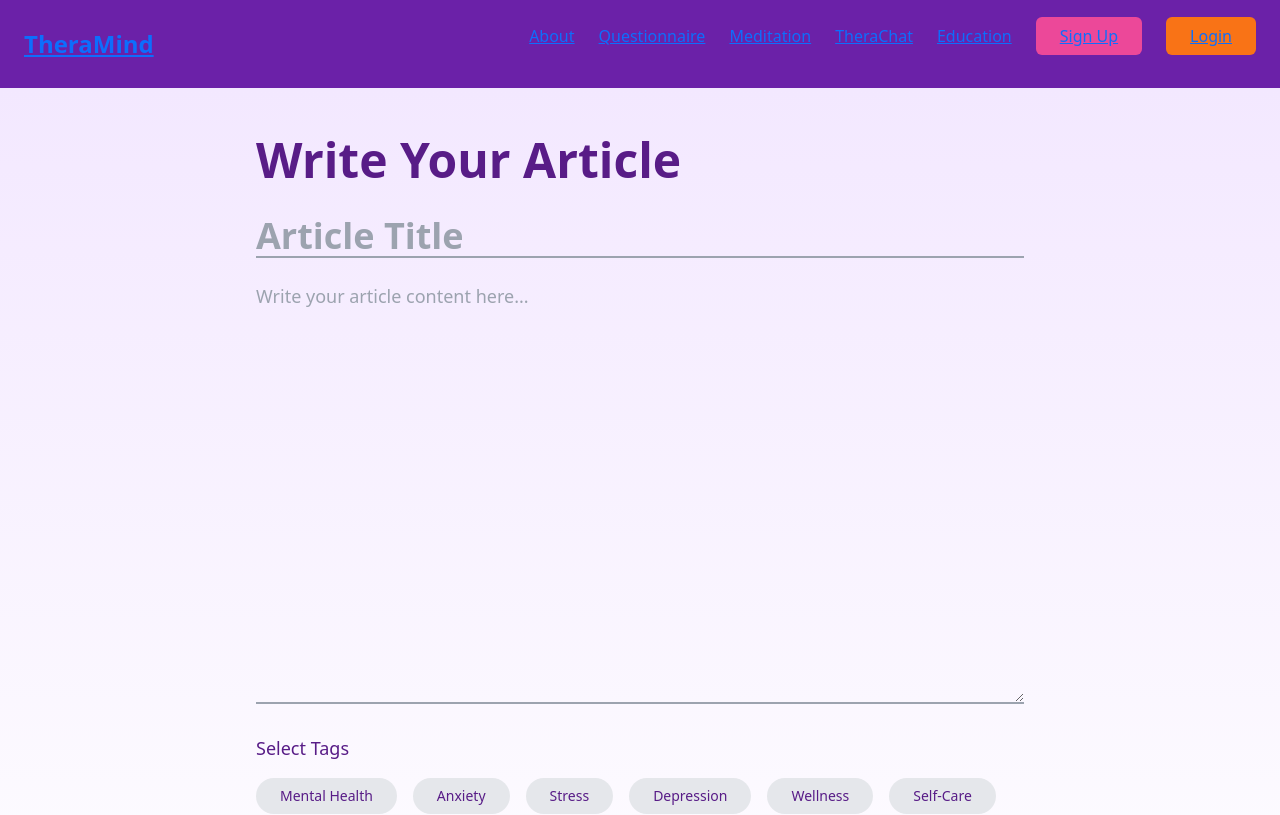
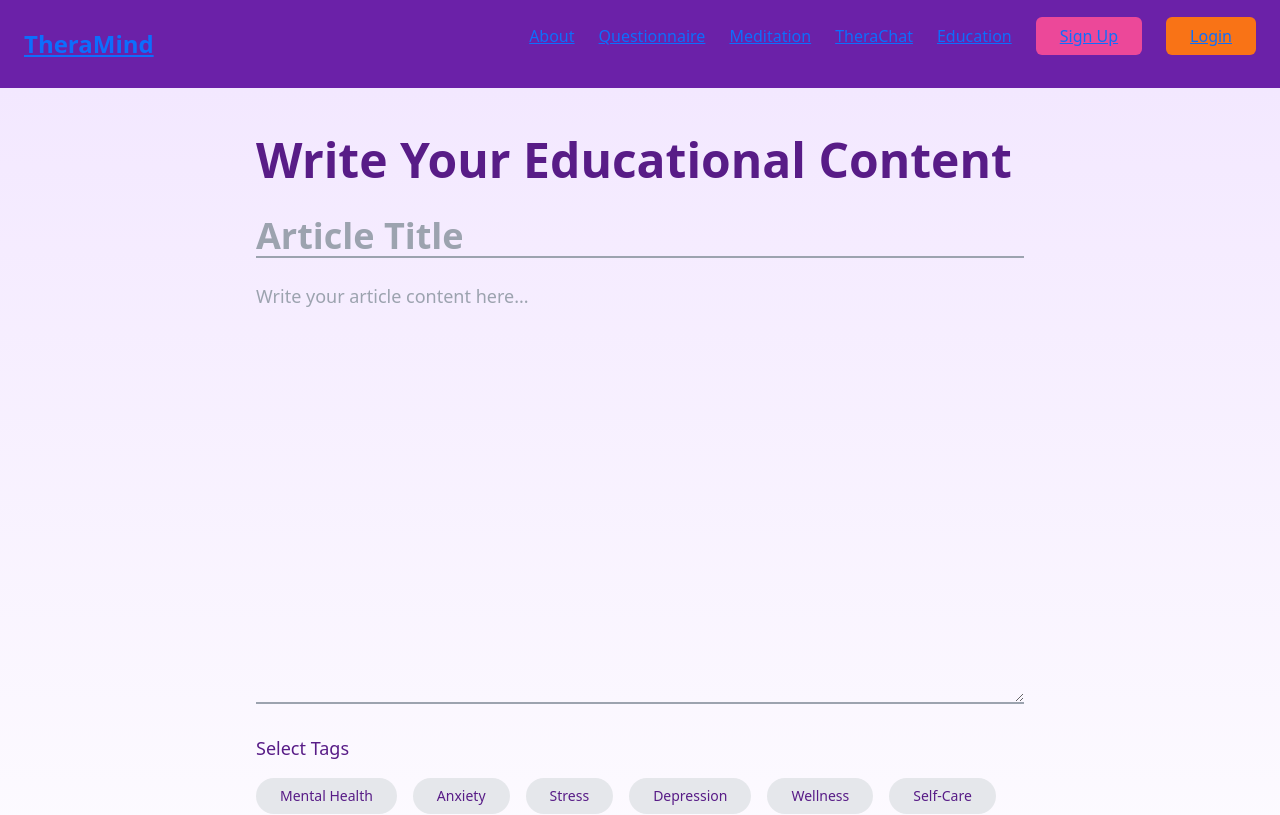
Before and after one commit to poetabdullah/theramind, a React (Create React App) app: page /write-education in a window 1280 px wide. Shown: the top 815 px of the page. Built offline with nearby package versions, Linux system fonts and the light colour scheme; no server answers.

Commit message:
changed one word dude

```diff
--- a/src/pages/EducationWritePage.js
+++ b/src/pages/EducationWritePage.js
@@ -52,7 +52,7 @@ const EducationWritePage = () => {
       {/* Full-width simple layout */}
       <div className="max-w-3xl mx-auto">
         <h1 className="text-5xl font-bold text-purple-900 mb-8">
-          Write Your Article
+          Write Your Educational Content
         </h1>
 
         <form onSubmit={handleSubmit} className="space-y-6">
```
